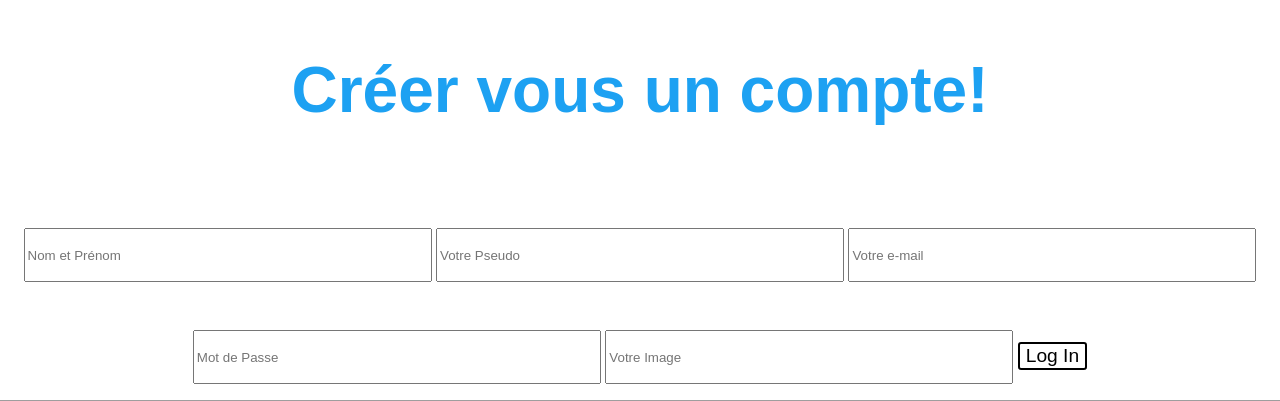
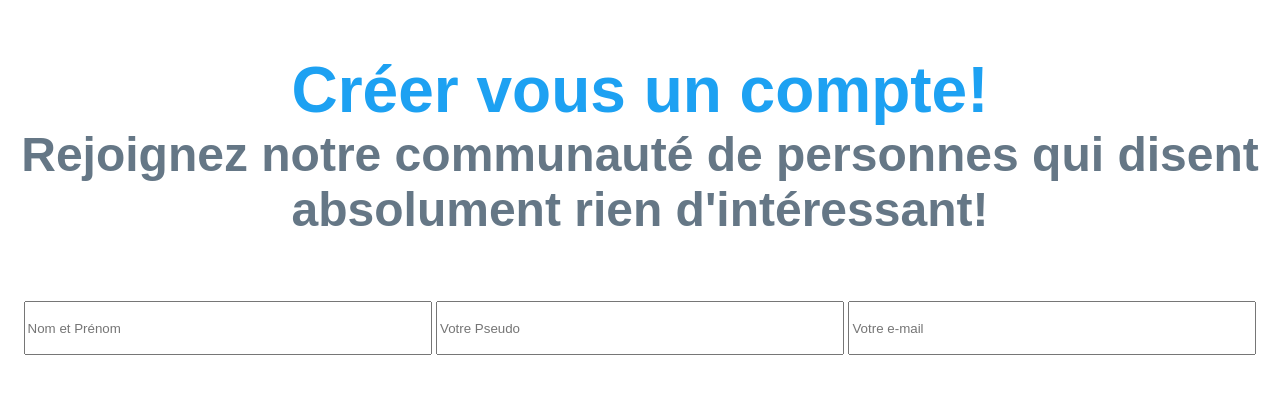
Before and after one commit to HandsomFish/COUTURIER_THIBAULT_RESTART_TWITTER, a PHP site: page /index.html in a window 1280 px wide. Shown: the part 140-541 px from the top of the page. Run offline with PHP 8.4, Linux system fonts and the light colour scheme; some libraries are stand-ins or nearby versions; some web fonts are replaced; grey boxes are pictures that could not be loaded.

Commit message:
Add files via upload

```diff
--- a/index.html
+++ b/index.html
@@ -23,6 +23,7 @@
     </div>
 
     <h2 class="account">Créer vous un compte!</h2>
+    <h3 class="description">Rejoignez notre communauté de personnes qui disent absolument rien d'intéressant!</h3>
 
     <form action="inscription.php" method="POST">
         <input type="text" name="nom" placeholder="Nom et Prénom">
--- a/styles.css
+++ b/styles.css
@@ -110,6 +110,16 @@ input{
     text-align: center;
     font-size: 4rem;
     color: #1DA1F2;
+    margin-bottom: 0;
+    padding-bottom: 0;
+}
+
+.description{
+    text-align: center;
+    font-size: 3rem;
+    color: #657786;
+    margin: 0 0 1rem;
+
 }
 
 .content{
```
